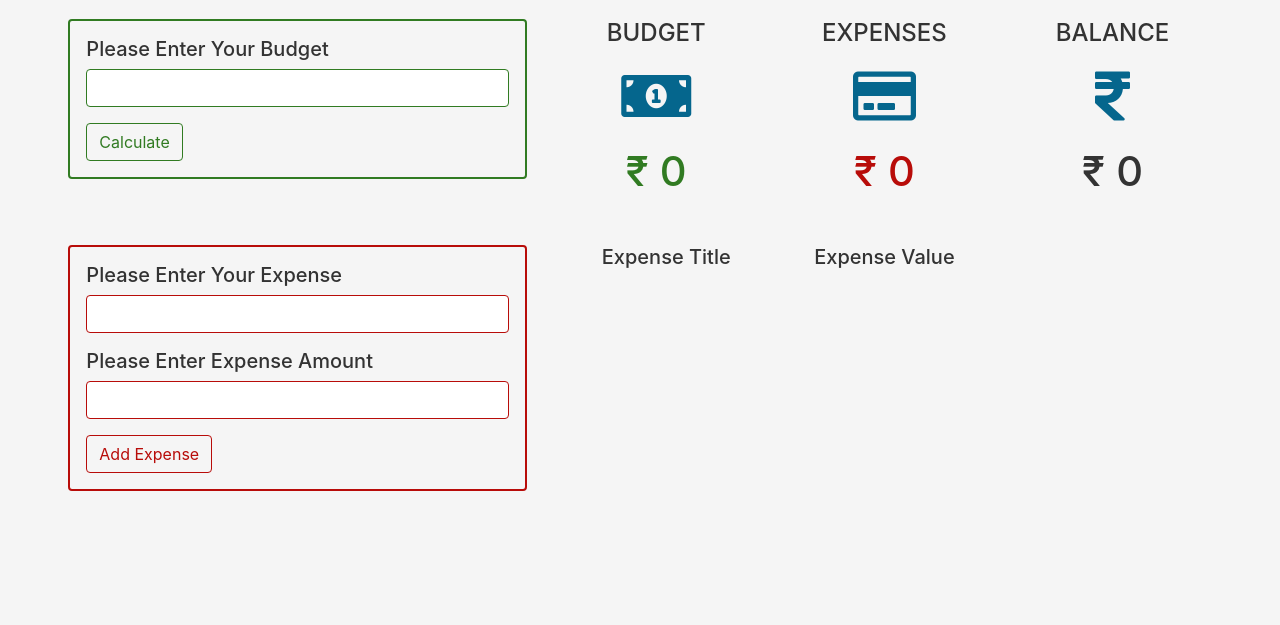
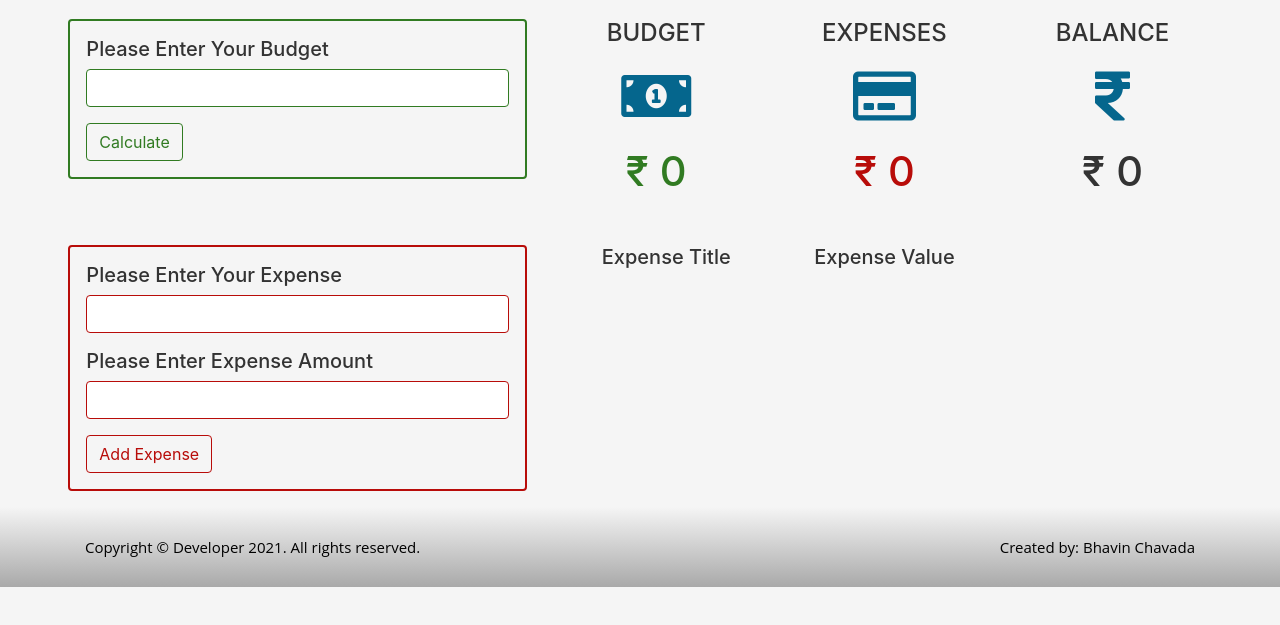
Before and after one commit to Bhavin823/Budget_app, a plain HTML site: page index.html in a window 1280 px wide. Shown: the part 71-696 px from the top of the page. Drawn offline with Linux system fonts and the light colour scheme.

Commit message:
update filr

```diff
--- a/index.html
+++ b/index.html
@@ -16,6 +16,18 @@
     <link rel="stylesheet" href="./css/all.css">
     <title>budget app</title>
     <style>
+        .tt-copy {
+            font-size: 15px;
+            line-height: 20px;
+            color: black;
+            background-image: linear-gradient(#f5f5f5f5,#A9A9A9);
+            padding: 30px 0;
+            font-family: 'Open Sans', sans-serif;
+        }
+
+        .tt-copy-right {
+            text-align: right;
+        }
     </style>
 </head>
 
@@ -36,7 +48,8 @@
                                 <input type="number" class="form-control budget-input" id="budget-input">
                             </div>
                             <!-- submit button -->
-       <button type="submit" class="btn text-capitalize budget-submit" id="budget-submit">calculate</button>
+                            <button type="submit" class="btn text-capitalize budget-submit"
+                                id="budget-submit">calculate</button>
                         </form>
                     </div>
                     <div class="col-md-7">
@@ -45,17 +58,20 @@
                             <div class="col-4 text-center mb-2">
                                 <h6 class="text-uppercase info-title">budget</h6>
                                 <span class="budget-icon"><i class="fas fa-money-bill-alt"></i></span>
-        <h4 class="text-uppercase mt-2 budget" id="budget"><span>₹ </span><span id="budget-amount">0</span></h4>
+                                <h4 class="text-uppercase mt-2 budget" id="budget"><span>₹ </span><span
+                                        id="budget-amount">0</span></h4>
                             </div>
                             <div class="col-4 text-center">
                                 <h6 class="text-uppercase info-title">expenses</h6>
                                 <span class="expense-icon"><i class="far fa-credit-card"></i></span>
-        <h4 class="text-uppercase mt-2 expense" id="expense"><span>₹ </span><span id="expense-amount">0</span></h4>
+                                <h4 class="text-uppercase mt-2 expense" id="expense"><span>₹ </span><span
+                                        id="expense-amount">0</span></h4>
                             </div>
                             <div class="col-4 text-center">
                                 <h6 class="text-uppercase info-title">balance</h6>
                                 <span class="balance-icon"><i class="fas fa-rupee-sign"></i></span>
-        <h4 class="text-uppercase mt-2 balance" id="balance"> <span>₹ </span><span id="balance-amount">0</span></h4>
+                                <h4 class="text-uppercase mt-2 balance" id="balance"> <span>₹ </span><span
+                                        id="balance-amount">0</span></h4>
                             </div>
                         </div>
                     </div>
@@ -76,7 +92,8 @@
                                 <input type="number" class="form-control expense-input" id="amount-input">
                             </div>
                             <!-- submit button -->
-       <button type="submit" class="btn text-capitalize expense-submit" id="expense-submit">add expense</button>
+                            <button type="submit" class="btn text-capitalize expense-submit" id="expense-submit">add
+                                expense</button>
                         </form>
                     </div>
                     <div class="col-md-7 my-3">
@@ -131,6 +148,22 @@
     <script src="./js/bootstrap.bundle.min.js"></script>
     <!-- script js -->
     <script src="./js/app.js"></script>
+    <footer class="webintern-footer">
+        <div class="tt-copy">
+            <div class="container">
+                <div class="row">
+                    <div class="col-sm-6">
+                        <div class="tt-copy-left">Copyright © Developer 2021. All rights reserved. </div>
+                    </div>
+                    <div class="col-sm-6">
+                        <div class="tt-copy-right">
+                            Created by: Bhavin Chavada
+                        </div>
+                    </div>
+                </div>
+            </div>
+        </div>
+    </footer>
 </body>
 
 </html>
```
Lines whose indentation alone changed are shown as unchanged.
